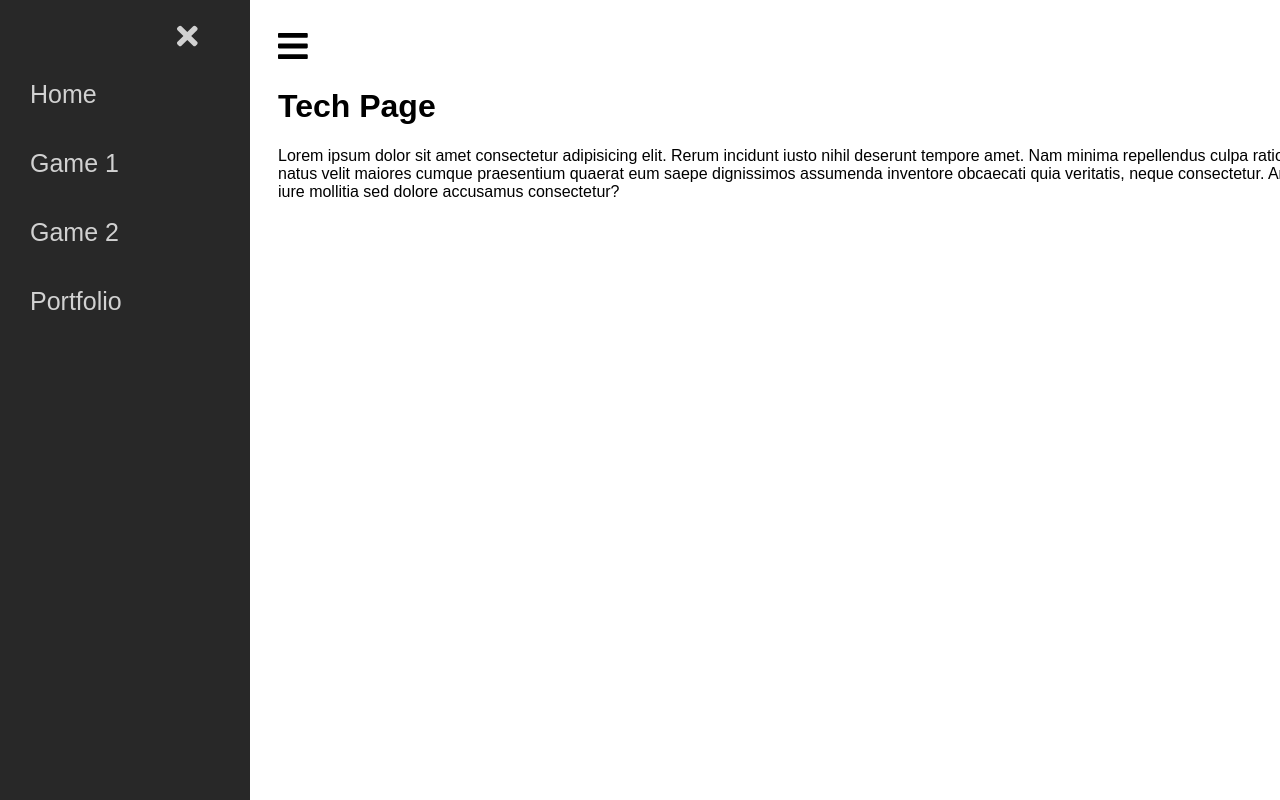
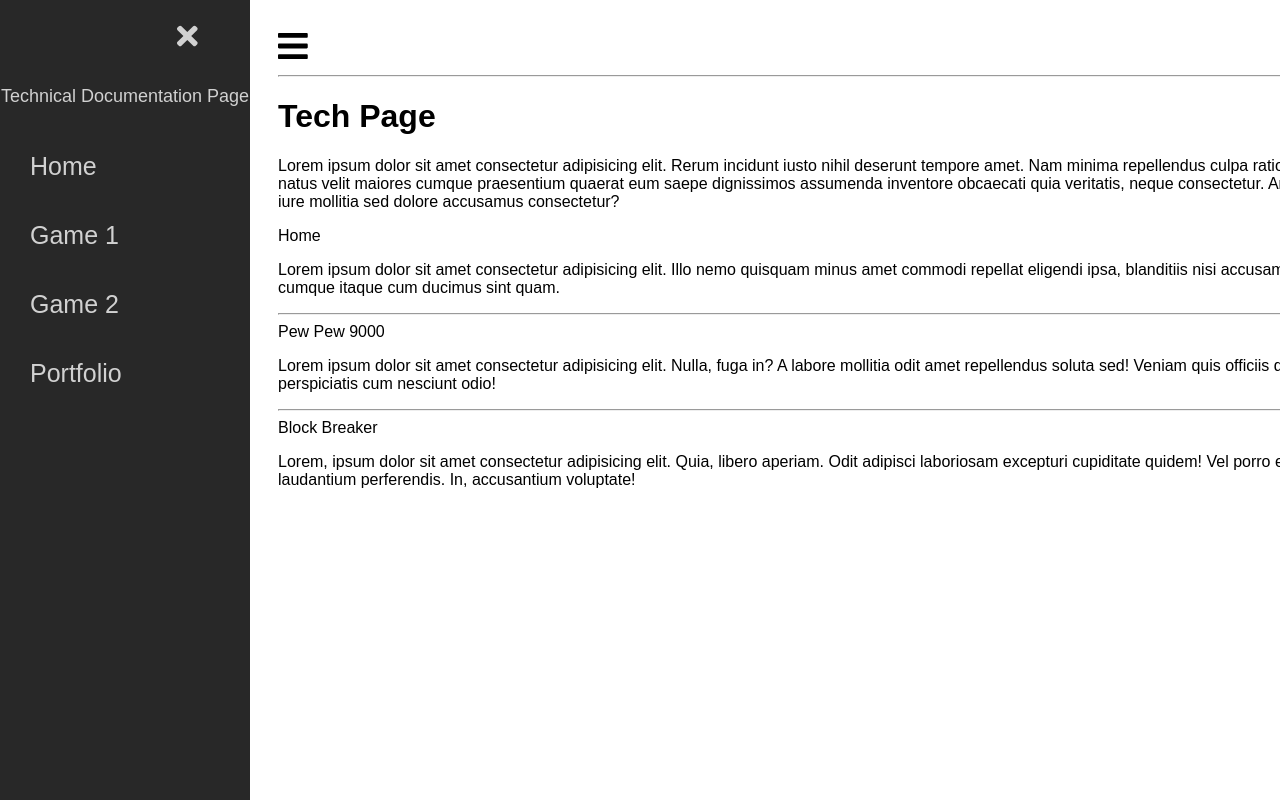
Before and after one commit to Addikins/techpage, a plain HTML site: page index.html in a window 1280 px wide. Both pictures are taken after a click on the link 42 px from the left and 47 px from the top of the page. Shown: the top 800 px of the page. Drawn offline with Linux system fonts and the light colour scheme.

Commit message:
Replace sections and reformat code
Remove white space and edit code format
Change element ids

```diff
--- a/index.html
+++ b/index.html
@@ -1,24 +1,3 @@
-<!DOCTYPE html>
-<html>
-
-<head>
-
-    <script defer src="https://use.fontawesome.com/releases/v5.0.7/js/all.js"></script>
-    <link rel="stylesheet" href="style.css">
-
-    <script>
-        function openSlideMenu() {
-            document.getElementById('menu').style.width = '250px';
-            document.getElementById('main-doc').style.marginLeft = '250px';
-        }
-        function closeSlideMenu() {
-            document.getElementById('menu').style.width = '0px';
-            document.getElementById('main-doc').style.marginLeft = '0px';
-        }
-    </script>
-
-</head>
-
 <!--
     <navbar id="navbar">
         <a href="#main">Header 1</a>
@@ -44,9 +23,28 @@
                         reiciendis dignissimos?</p>
                     </navbar>
                 -->
+<!DOCTYPE html>
+<html>
+
+<head>
+    <script defer src="https://use.fontawesome.com/releases/v5.0.7/js/all.js"></script>
+    <link rel="stylesheet" href="style.css">
+    <script>
+        function openSlideMenu() {
+            document.getElementById('menu').style.width = '250px';
+            document.getElementById('content').style.marginLeft = '250px';
+        }
+        function closeSlideMenu() {
+            document.getElementById('menu').style.width = '0px';
+            document.getElementById('content').style.marginLeft = '0px';
+        }
+    </script>
+</head>
 
 <body>
-    <div id="main-doc">
+    <main id="main-doc">
+
+        <div id="content">
 
         <span class="slide">
             <a href="#" onclick="openSlideMenu()">
@@ -58,37 +56,45 @@
                 <a href="#" class="close" onclick="closeSlideMenu()">
                         <i class="fas fa-times"></i>
                     </a>
-            <a href="#">Home</a>
-            <a href="#">Game 1</a>
-            <a href="#">Game 2</a>
+                <nav id="navbar">
+
+                    <header>
+                        <p id="nav-description">Technical Documentation Page</p>
+                    </header>
+                        <a href="#" class="nav-link">Home</a>
+                        <a href="#" class="nav-link">Game 1</a>
+                        <a href="#" class="nav-link">Game 2</a>
                         <a href="http://adhemazzabi.com" target="_blank">Portfolio</a>
+                    </nav>
                 </div>
-
+                <hr id="home">
                 <h1>Tech Page</h1>
                 <p>Lorem ipsum dolor sit amet consectetur adipisicing elit. Rerum incidunt iusto nihil deserunt tempore amet. Nam minima repellendus culpa ratione non. Perspiciatis ratione nesciunt natus velit maiores cumque praesentium quaerat eum saepe dignissimos assumenda inventore obcaecati quia veritatis, neque consectetur. Animi soluta quisquam exercitationem iure mollitia sed dolore accusamus consectetur?</p>
-        <!--<header class="section-header">
+
                 <section class="main-section">
+                    <header class="section-header">
+                    Home
+                    </header>
+                    <p>Lorem ipsum dolor sit amet consectetur adipisicing elit. Illo nemo quisquam minus amet commodi repellat eligendi ipsa, blanditiis nisi accusamus corrupti minima, magni iure cumque itaque cum ducimus sint quam.</p>
+                </section>
+
+                <hr id="game1">
+                <section class="main-section">
+                    <header class="section-header">
                         Pew Pew 9000
                     </header>
-<p>Placeholder text</p>
+                    <p>Lorem ipsum dolor sit amet consectetur adipisicing elit. Nulla, fuga in? A labore mollitia odit amet repellendus soluta sed! Veniam quis officiis deserunt enim reprehenderit rem perspiciatis cum nesciunt odio!</p>
                 </section>
 
+                <hr id="game2">
                 <section class="main-section">
                     <header class="section-header">
                         Block Breaker
                     </header>
+                    <p>Lorem, ipsum dolor sit amet consectetur adipisicing elit. Quia, libero aperiam. Odit adipisci laboriosam excepturi cupiditate quidem! Vel porro est illo eaque sint ab explicabo laudantium perferendis. In, accusantium voluptate!</p>
                 </section>
-
-<section class="main-section">
-    <header class="section-header">
-
-    </header>
-</section>
--->
         </div>
+    </main>
 </body>
-<!--
         <script src="https://cdn.freecodecamp.org/testable-projects-fcc/v1/bundle.js"></script>
-    -->
-
 </html>
--- a/style.css
+++ b/style.css
@@ -33,6 +33,9 @@ transition: .7s;
     margin-left: 50px;
     font-size: 30px;
 }
+.close {
+    right: 55px;
+}
 .slide a {
     color: #000;
     font-size: 34px;
@@ -41,7 +44,13 @@ transition: .7s;
     color: #444;
     transition: .4s;
 }
-#main-doc {
+#nav-description {
+font-size: 18px;
+color: #ccc;
+line-height: 2em;
+text-align: center;
+}
+#content {
     padding: 20px;
     transition: margin-left 0.7s;
     overflow: hidden;
@@ -96,7 +105,7 @@ transition: .7s;
     justify-self: center;
     border: 2px solid black;
 }
-#main-doc {
+#content {
     /*
     display: grid;
     grid-template-rows: repeat(3, 1fr);
```
Lines whose indentation alone changed are shown as unchanged.
